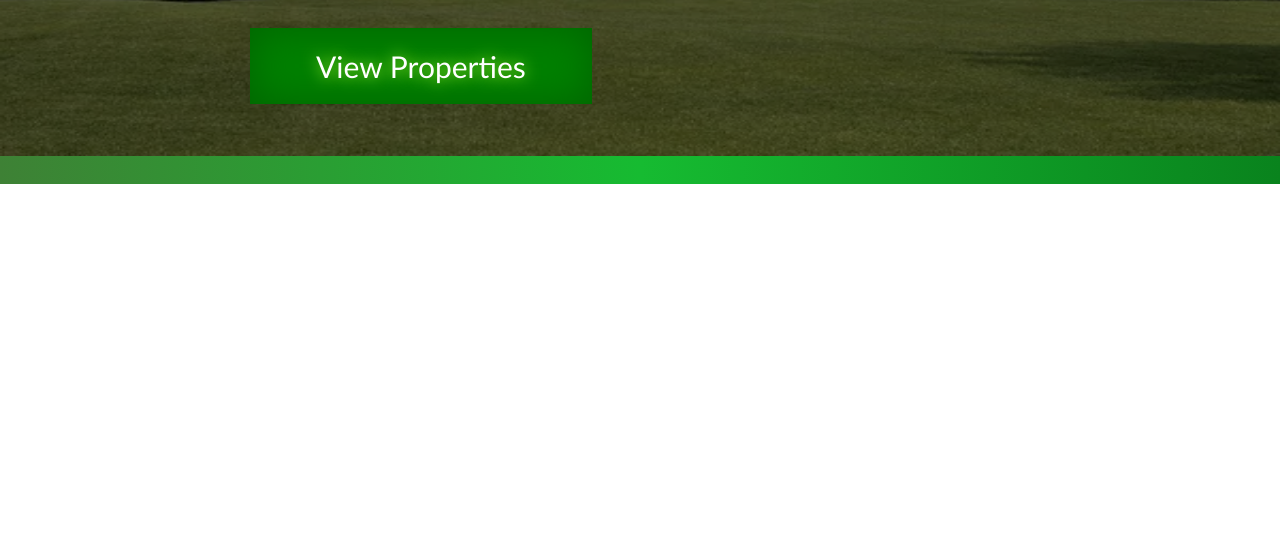
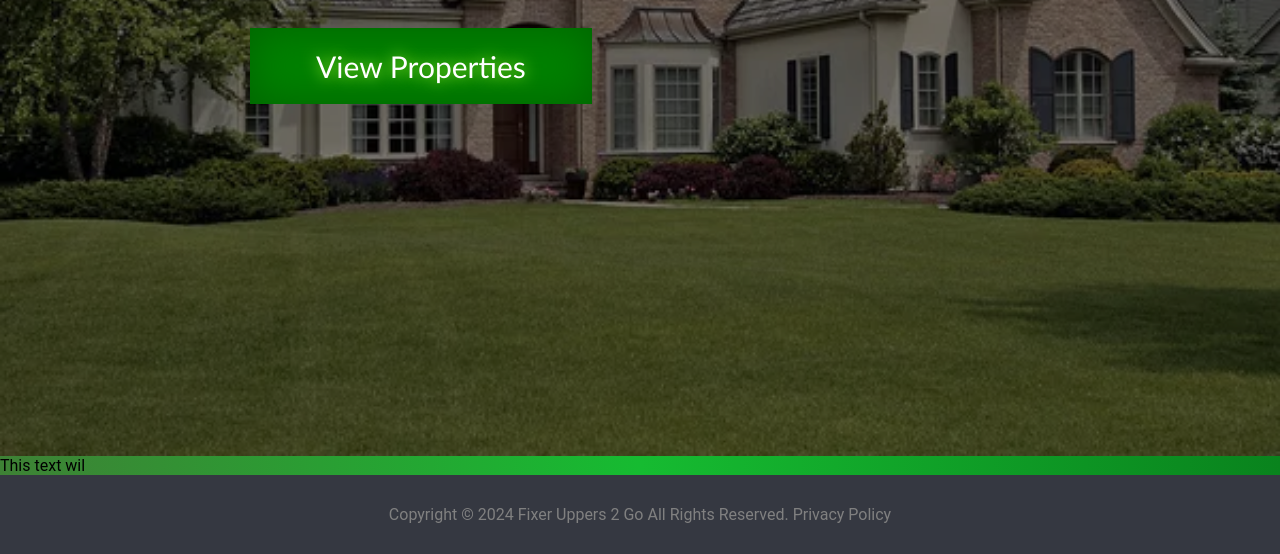
Before and after one commit to LlessReal/HouseDispo4Cash, a plain HTML site: page index.html in a window 1280 px wide. Shown: the part 616-1170 px from the top of the page. Before the commit the page ends 800 px from the top, so only its background shows below. Drawn offline with Linux system fonts and the light colour scheme.

Commit message:
Added text float up script

```diff
--- a/index.html
+++ b/index.html
@@ -29,5 +29,11 @@
         <h1 class="rightplace">RIGHT PLACE</h1>
         <button>View Properties</button>
     </div>
+    <div class="floating-text">
+        This text wil
+    </div>
+    <footer>
+        Copyright © 2024 Fixer Uppers 2 Go All Rights Reserved. Privacy Policy
+    </footer>
 </body>
 </html>
--- a/script.js
+++ b/script.js
@@ -0,0 +1,16 @@
+document.addEventListener("DOMContentLoaded", function() {
+    const floatingText = document.querySelector('.floating-text');
+
+    const observer = new IntersectionObserver((entries) => {
+      entries.forEach(entry => {
+        if (entry.isIntersecting) {
+          floatingText.classList.add('visible');
+          observer.unobserve(floatingText); // Stop observing after the animation triggers
+        }
+      });
+    }, {
+      threshold: 0.5 // Trigger when 50% of the element is visible
+    });
+
+    observer.observe(floatingText);
+  });
--- a/style.css
+++ b/style.css
@@ -32,8 +32,8 @@ nav, ul, li {
 
 .hero-image {
     display: flex; justify-content: center; align-content: center;
-    background-image:url('Big House 1.jpg'); background-repeat: no-repeat; background-size: 100vw 600px;
-    height: 600px;
+    background-image:url('Big House 1.jpg'); background-repeat: no-repeat; background-size: 100vw 900px;
+    height: 900px;
     filter: brightness(0.5);
 }
 .hero-text {
@@ -68,9 +68,24 @@ nav, ul, li {
     cursor: pointer;
 }
 
-body {
+.floating-text {
+    opacity: 0;
+    transform: translateY(20px);
+    transition: opacity 1s ease, transform 1s ease;
+}
+
+.floating-text.visible {
+opacity: 1;
+transform: translateY(0);
+}
+
+footer {
+    color: gray; background-color: rgb(53 56 65);
+    display: flex; flex-direction: row; justify-content: center;
+    padding: 30px;
 
 }
+
 a {
     text-decoration: none;
     color: black;
@@ -80,7 +95,7 @@ a {
 }
 
 a:hover {
-    color: rgb(119, 179, 29);
+    color: rgb(63, 100, 8);
     text-shadow: 0 0 15px yellow, 7px 7px 3px #444, 5px 5px 10px yellowgreen;
 }
 
```
Also changed, not shown: pages/About Us.html (+4 -2 lines), pages/Buy Properties.html (+27 -0 lines), pages/Contact.html (renamed from pages/Contact Us.html, +5 -5 lines), pages/FAQs.html (+4 -2 lines), pages/How does it work.html (+4 -2 lines), pages/Sell Your Property.html (+5 -3 lines), script edited.txt.
